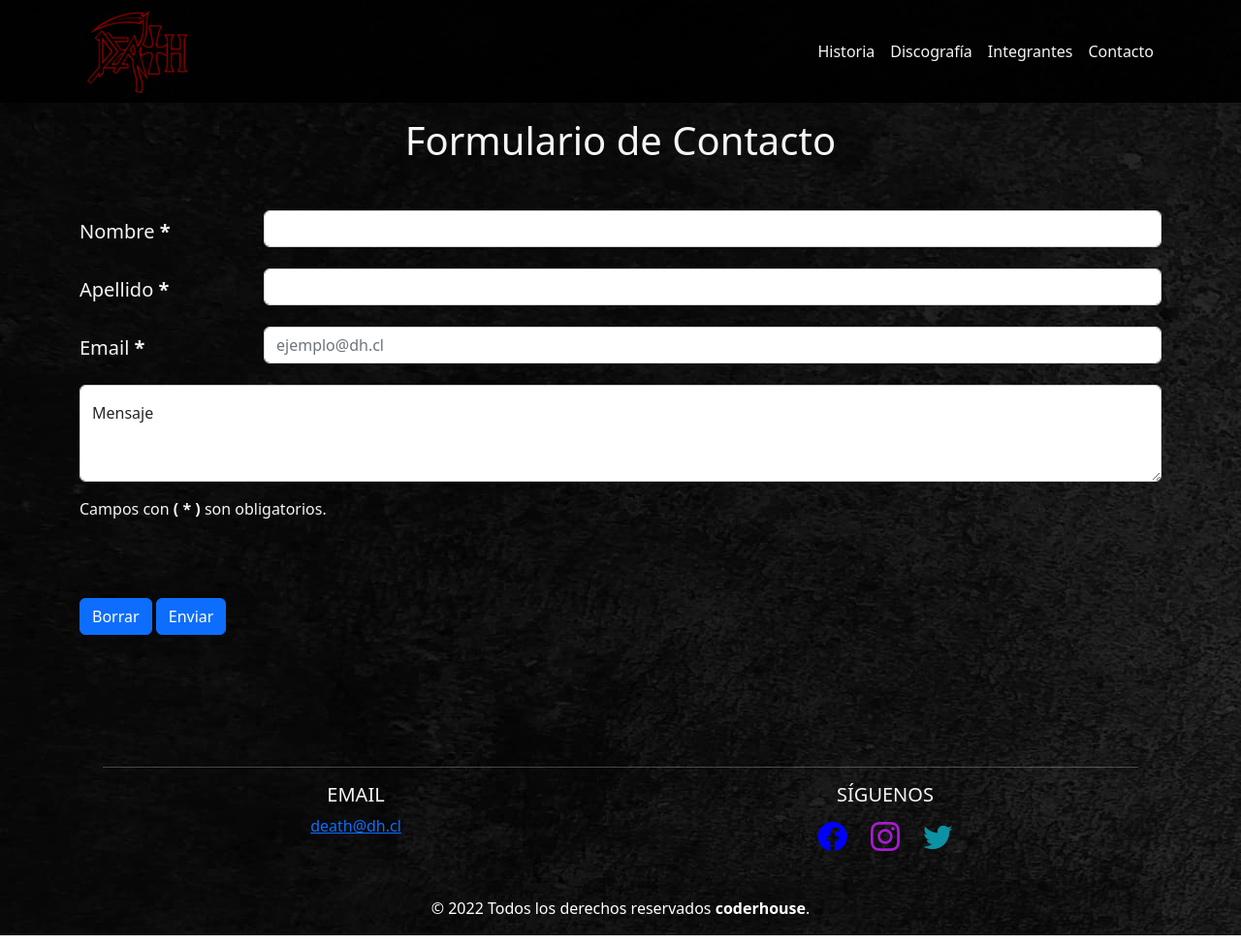
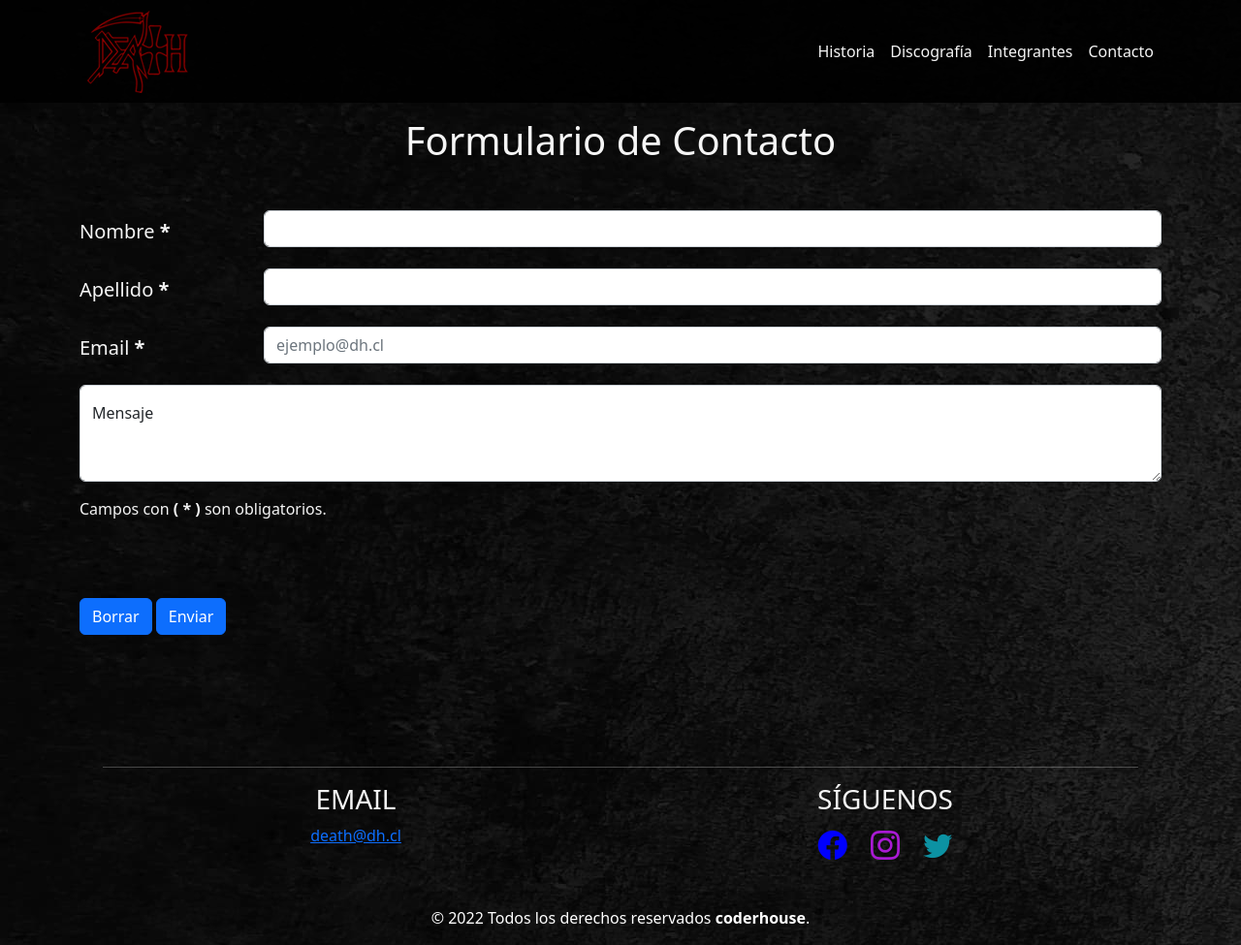
Before and after one commit to eduardodiaz06/proyecto, a plain HTML site: page contacto.html in a window 1280 px wide. Shown: the whole page at 97% size. Drawn offline with nearby package versions, Linux system fonts and the light colour scheme.

Commit message:
titulos contacto

```diff
--- a/contacto.html
+++ b/contacto.html
@@ -99,7 +99,7 @@
                     <div class="row">
                         <!--Grid column-->
                         <div class="col-lg-6 col-md-6 mb-4 mb-md-0">
-                            <h5 class="text-uppercase">Email</h5>
+                            <h3 class="text-uppercase">Email</h3>
                             <ul class="list-unstyled mb-0">
                                 <li>
                                     <a href="mailto:death@dh.cl">death@dh.cl</a>
@@ -110,7 +110,7 @@
 
                         <!--Grid column-->
                         <div class="col-lg-6 col-md-6 mb-4 mb-md-0">
-                            <h5 class="text-uppercase">Síguenos</h5>
+                            <h3 class="text-uppercase">Síguenos</h3>
 
                             <ul class="list-unstyled mb-0">
                                 <li>
```
